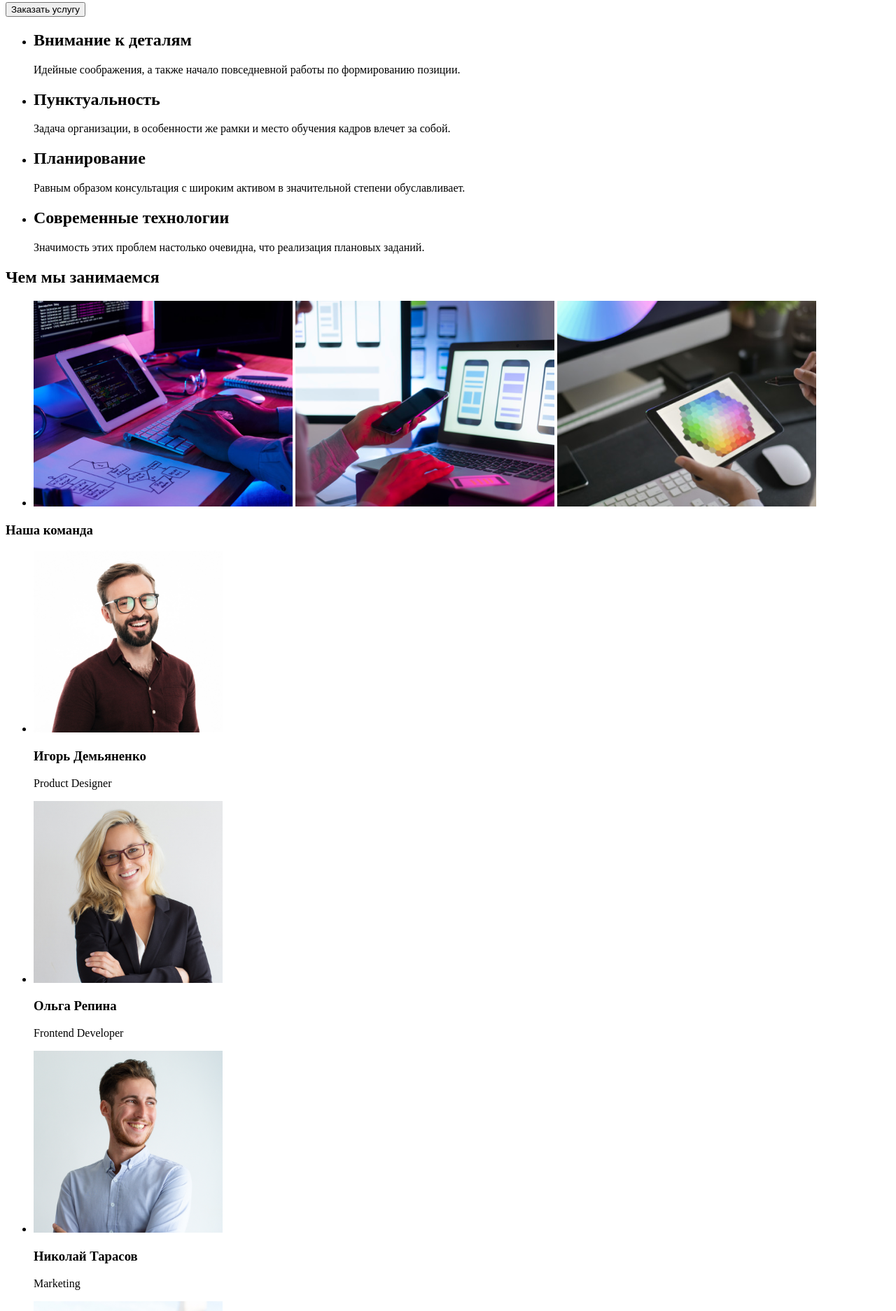
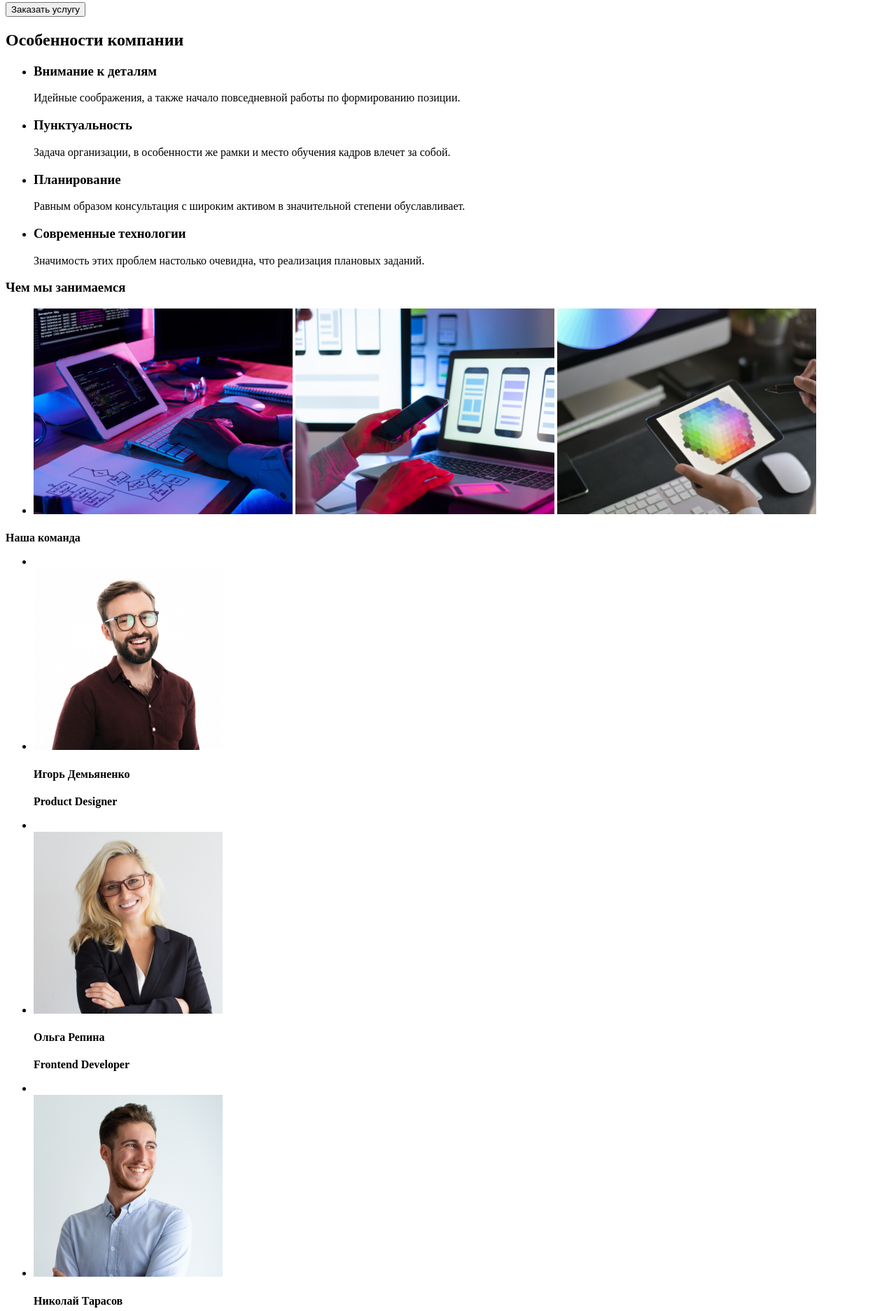
Before and after one commit to MichaelKushpita/goit-markup-hw-01., a plain HTML site: page index.html in a window 1280 px wide. Shown: the part 212-2086 px from the top of the page at 70% size. Drawn offline with Linux system fonts and the light colour scheme.

Commit message:
виправлення 1-го д/з

```diff
--- a/index.html
+++ b/index.html
@@ -10,7 +10,6 @@
 <header>
     <nav>
    <a href="logotext">WebStudio</a>
-
    <ul>
         <li><a href=""></a>Студия</li>
         <li><a href=""></a>Портфолио</li>
@@ -18,67 +17,69 @@
     </ul>
     </nav>
     <ul>
-        <li><a href="emailto:info@devstudio.com">info@devstudio.com </a></li>
+        <li><a href="mailto:info@devstudio.com">info@devstudio.com </a></li>
         <li><a href="tel:+380961111111"> +38 096 111 11 11</a></li>
     </ul>
 </header>
 <main>
     <section>
         <h1>Эффективные решения для вашего бизнеса</h1>
-        <button>Заказать услугу</button>
+        <button type="button">Заказать услугу</button>
     </section>
-
+     <section>
+        <h2>Особенности компании</h2>
+    </section>
     <section>
      <ul>
          <li>
-            <h2>Внимание к деталям</h2>
+            <h3>Внимание к деталям</h3>
             <p>Идейные соображения, а также начало повседневной работы по формированию позиции.</p>
          </li>
          <li>
-            <h2>Пунктуальность</h2>
+            <h3>Пунктуальность</h3>
             <p>Задача организации, в особенности же рамки и место обучения кадров влечет за собой.</p>
          </li>
          <li>
-            <h2>Планирование</h2>
+            <h3>Планирование</h3>
             <p>Равным образом консультация с широким активом в значительной степени обуславливает.</p>
          </li>
          <li>
-            <h2>Современные технологии</h2>
+            <h3>Современные технологии</h3>
             <p>Значимость этих проблем настолько очевидна, что реализация плановых заданий.</p>
          </li>
      </ul>
     </section>
     <section>
-        <h2>Чем мы занимаемся</h2>
+        <h3>Чем мы занимаемся</h3>
         <ul>
             <li>
-                <img src="./img3.png" alt="верстка и дизайн" width="370"/>
-                <img src="./img1.png" alt="разработка мобильных приложений" width="370"/>
-                <img src="./img2.png" alt="работа на планшете" width="370"/>
+                <img src="./images/img3.png" alt="верстка и дизайн" width="370"/>
+                <img src="./images/img1.png" alt="разработка мобильных приложений" width="370"/>
+                <img src="./images/img2.png" alt="работа на планшете" width="370"/>
             </li>
         </ul>
     </section>
     <section>
-        <h3>Наша команда</h3>
+        <h4>Наша команда</4>
         <ul>
             <li>
-                <img src="./img.jpg" alt="работник1" width="270"/>
-                <h3>Игорь Демьяненко</h3>
+                <li><img src="./images/img.jpg" alt="работник1" width="270"/></li>
+                <h4>Игорь Демьяненко</h4>
                 <p>Product Designer</p>
             </li>
             <li>
-                <img src="./img2.jpg" alt="работник2" width="270"/>
-                <h3>Ольга Репина</h3>
+                <li><img src="./images/img2.jpg" alt="работник2" width="270"/></li>
+                <h4>Ольга Репина</h4>
                 <p>Frontend Developer</p>
             </li>
             <li>
-                <img src="./img3.jpg" alt="работник3" width="270"/>
-                <h3>Николай Тарасов</h3>
+                <li> <img src="./images/img3.jpg" alt="работник3" width="270"/></li>
+                <h4>Николай Тарасов</h4>
                 <p>Marketing</p>
             </li>
             <li>
-                <img src="./img4.jpg" alt="работник4" width="270"/>
-                <h3>Михаил Ермаков</h3>
+                <li><img src="./images/img4.jpg" alt="работник4" width="270"/></li>
+                <h4>Михаил Ермаков</h4>
                 <p>UI Designer</p>
             </li>
         </ul>
@@ -89,7 +90,7 @@
          <address>
             <ul>
                 <li><a href=""></a>г. Киев, пр-т Леси Украинки, 26</li>
-                <li><a href="emailto:info@example.com"></a>info@example.com</li>
+                <li><a href="mailto:info@example.com"></a>info@example.com</li>
                 <li><a href="tel:+380991111111"></a>+38 099 111 11 11</li>
             </ul>
         </address>
```
Also changed, not shown: .prettierrs.json (added), images/img.jpg (renamed from img.jpg), images/img1.png (renamed from img1.png), images/img2.jpg (renamed from img2.jpg), images/img2.png (renamed from img2.png), images/img3.jpg (renamed from img3.jpg), images/img3.png (renamed from img3.png), images/img4.jpg (renamed from img4.jpg), 3 other files.
